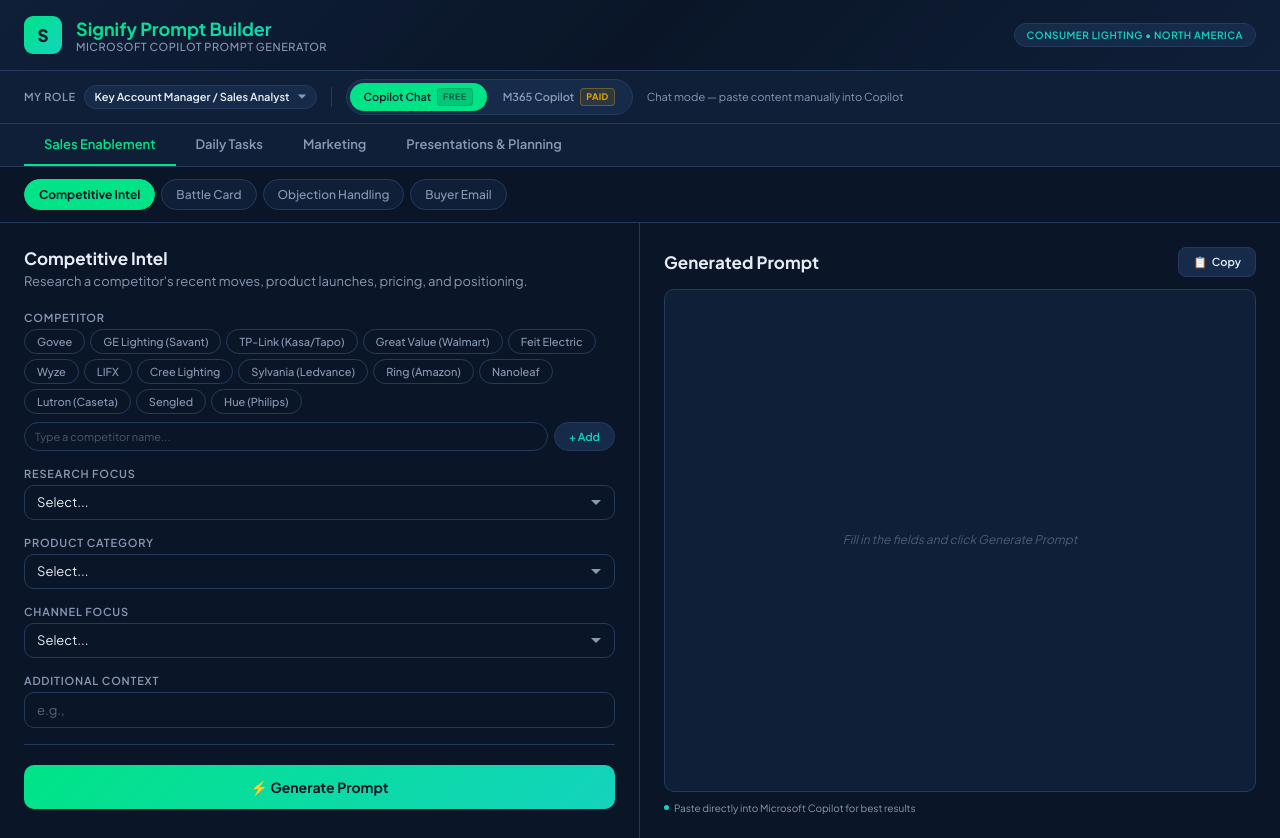
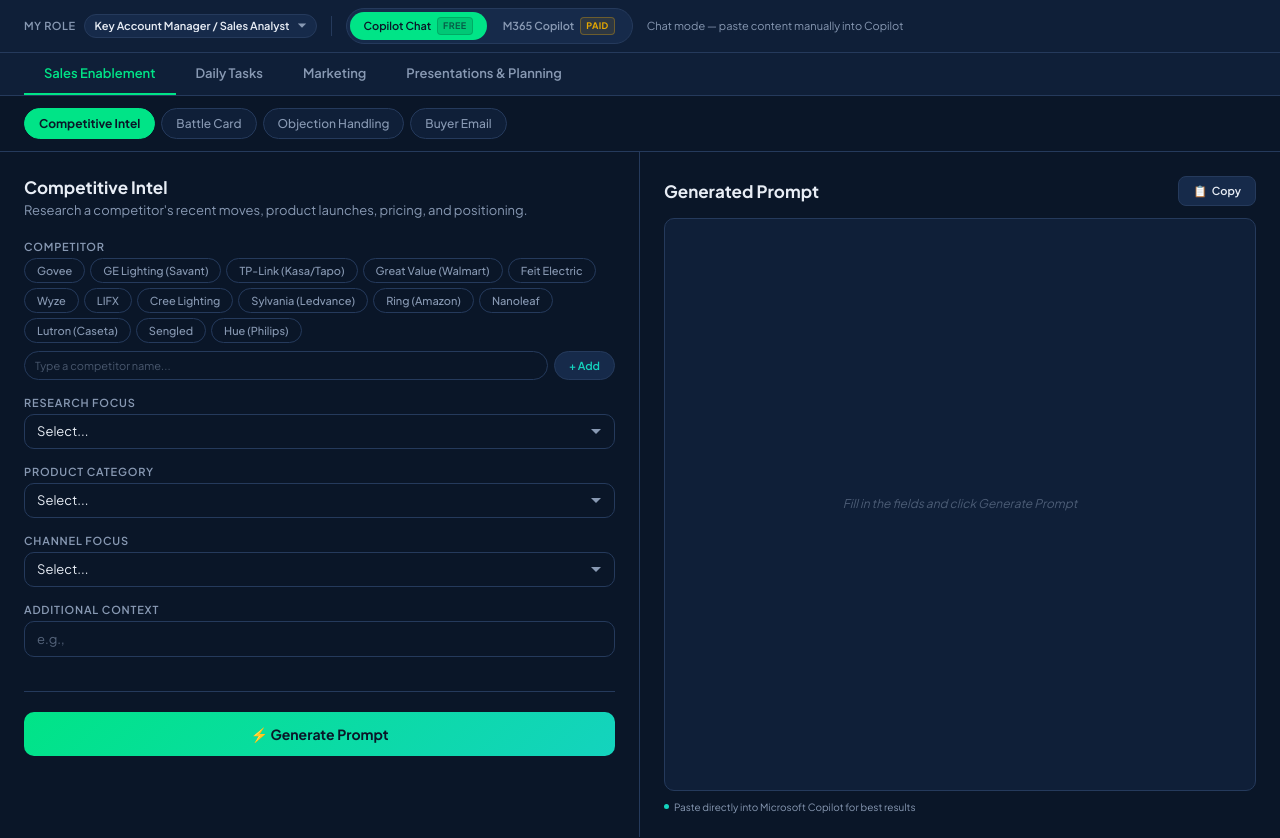
Before and after one commit to Grimwizza/signify_tools, a plain HTML site: page signify-prompt-builder.html in a window 1280 px wide. Drawn offline with Linux system fonts and the light colour scheme.

Commit message:
refactor: hide header and fix layout height with new sticky generation footer

```diff
--- a/signify-prompt-builder.html
+++ b/signify-prompt-builder.html
@@ -35,19 +35,12 @@
       font-family: 'Plus Jakarta Sans', sans-serif;
       background: var(--sig-dark);
       color: var(--sig-text);
-      min-height: 100vh;
+      height: 100vh;
+      overflow: hidden;
     }
 
     .header {
-      background: linear-gradient(135deg, var(--sig-dark-2) 0%, var(--sig-dark) 50%, var(--sig-dark-2) 100%);
-      border-bottom: 1px solid var(--sig-border);
-      padding: 16px 24px;
-      display: flex;
-      align-items: center;
-      justify-content: space-between;
-      position: sticky;
-      top: 0;
-      z-index: 100;
+      display: none;
     }
 
     .header-left {
@@ -289,7 +282,7 @@
     .main-layout {
       display: grid;
       grid-template-columns: 1fr 1fr;
-      min-height: calc(100vh - 185px);
+      height: calc(100vh - 115px);
     }
 
     @media (max-width: 900px) {
@@ -474,6 +467,13 @@
     .generate-btn:hover {
       transform: translateY(-1px);
       box-shadow: 0 4px 20px var(--sig-green-glow);
+    }
+
+    .generate-footer {
+      position: sticky;
+      bottom: 0;
+      background: var(--sig-dark);
+      padding-top: 4px;
     }
 
     .divider {
@@ -1162,7 +1162,7 @@ Format for ${d.audience || 'the audience'}. Lead with decisions, not data. Flag
         }
         h += `</div>`;
       });
-      h += `<div class="divider"></div><button class="generate-btn" onclick="gen()">&#9889; Generate Prompt</button><div class="validation-warn" id="validationWarn" style="display:none"></div>`;
+      h += `<div class="generate-footer"><div class="divider"></div><button class="generate-btn" onclick="gen()">&#9889; Generate Prompt</button><div class="validation-warn" id="validationWarn" style="display:none"></div></div>`;
       p.innerHTML = h;
     }
 
```
